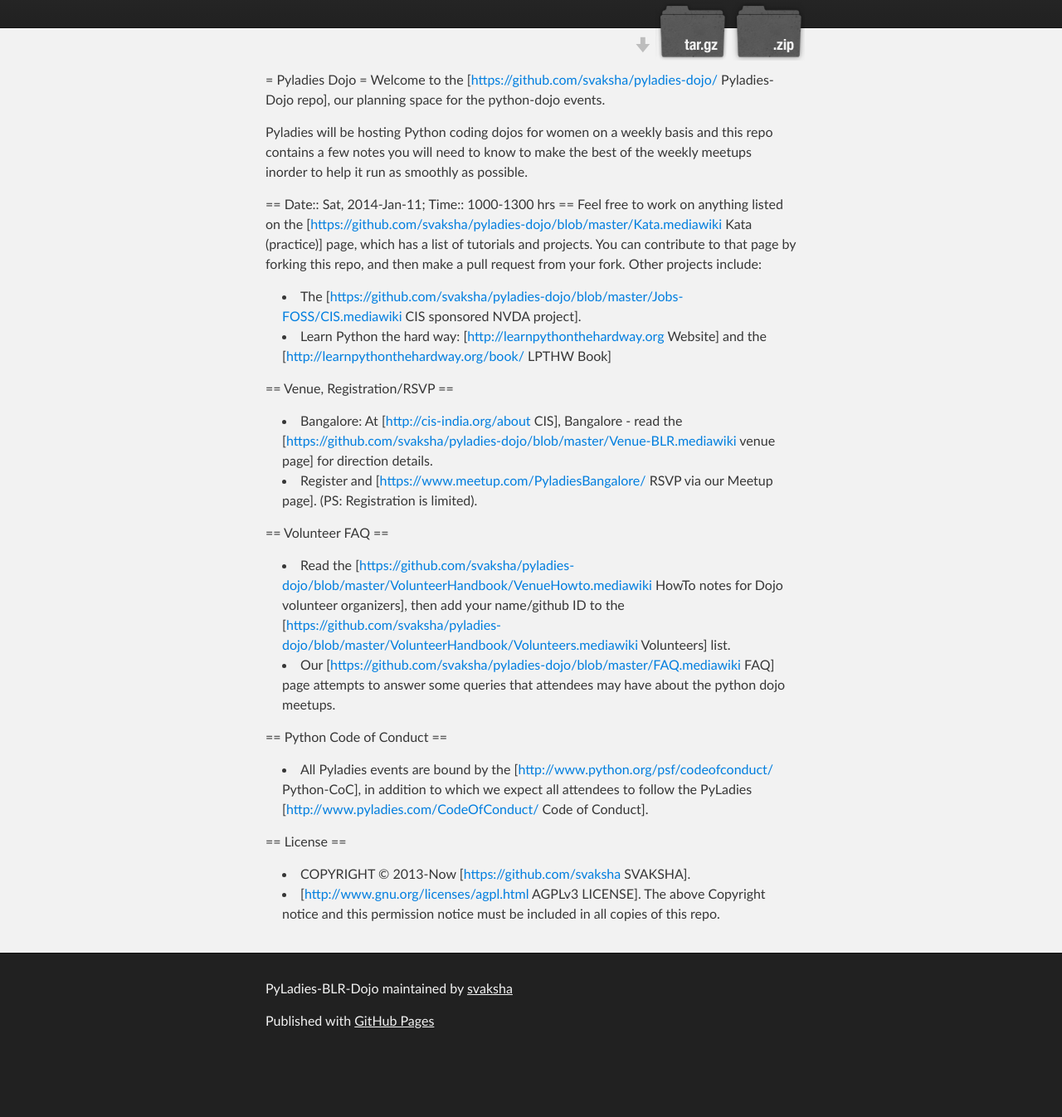
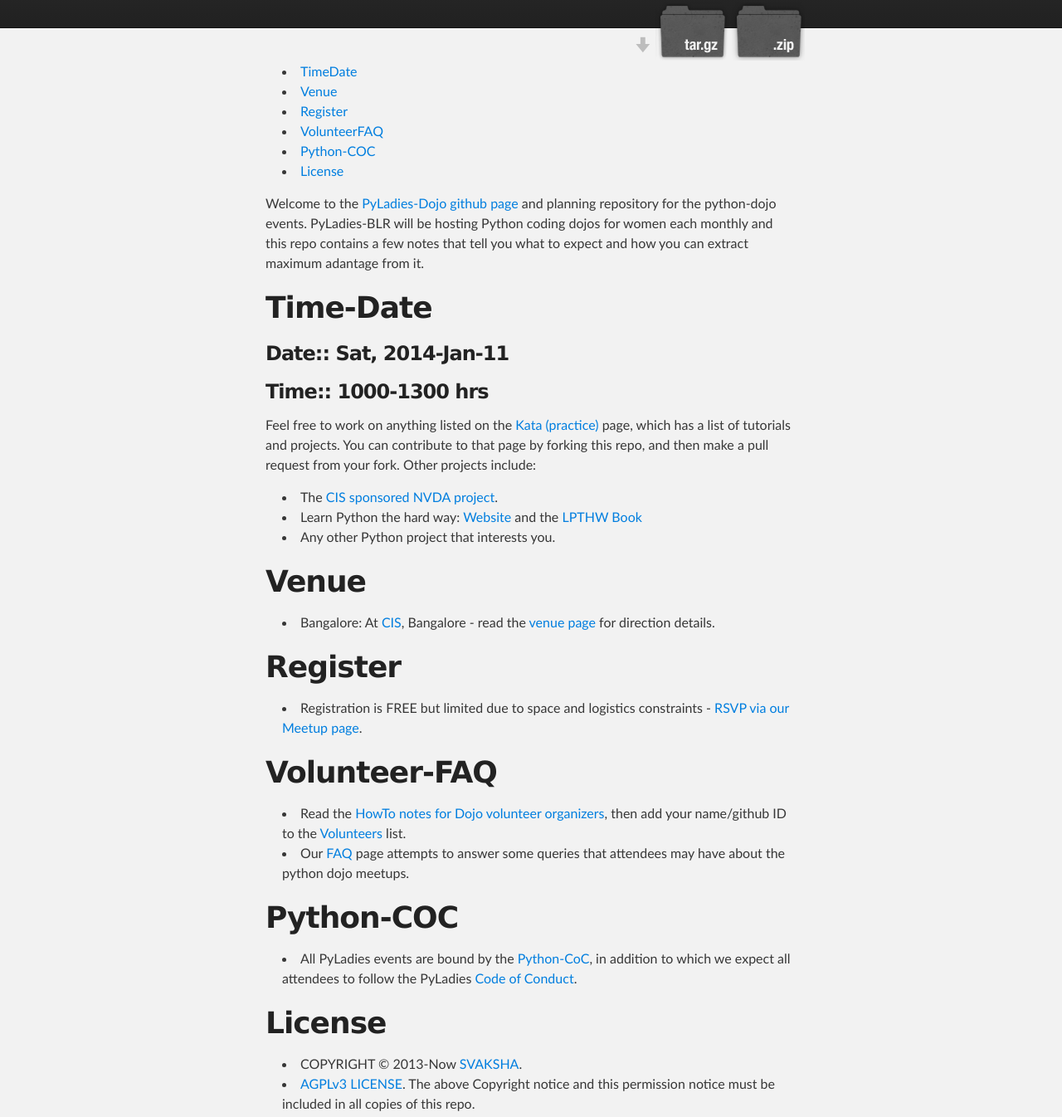
Before and after one commit to svaksha/pyladies-dojo, a plain HTML site: page index.html in a window 1280 px wide. Shown: the part 176-1522 px from the top of the page at 83% size. Before the commit the page ends 1453 px from the top, so only its background shows below. Drawn offline with Linux system fonts and the light colour scheme.

```diff
--- a/index.html
+++ b/index.html
@@ -31,36 +31,61 @@
     <!-- MAIN CONTENT -->
     <div id="main_content_wrap" class="outer">
       <section id="main_content" class="inner">
-        <p>= Pyladies Dojo =
-Welcome to the [<a href="https://github.com/svaksha/pyladies-dojo/">https://github.com/svaksha/pyladies-dojo/</a> Pyladies-Dojo repo], our planning space for the python-dojo events.</p>
+        <ul>
+<li><a href="#timedate">TimeDate</a></li>
+<li><a href="#venue">Venue</a></li>
+<li><a href="#register">Register</a></li>
+<li>
+<a href="#volunteerfaq">VolunteerFAQ</a> </li>
+<li><a href="#pythoncoc">Python-COC</a></li>
+<li>
+<a href="#license">License</a> </li>
+</ul><p>Welcome to the <a href="http://svaksha.github.io/pyladies-dojo">PyLadies-Dojo github page</a> and planning repository for the python-dojo events. PyLadies-BLR will be hosting Python coding dojos for women each monthly and this repo contains a few notes that tell you what to expect and how you can extract maximum adantage from it.</p>
 
-<p>Pyladies will be hosting Python coding dojos for women on a weekly basis and this repo contains a few notes you will need to know to make the best of the weekly meetups inorder to help it run as smoothly as possible.</p>
+<h1>
+<a name="time-date" class="anchor" href="#time-date"><span class="octicon octicon-link"></span></a>Time-Date</h1>
 
-<p>== Date:: Sat, 2014-Jan-11; Time:: 1000-1300 hrs ==
-Feel free to work on anything listed on the [<a href="https://github.com/svaksha/pyladies-dojo/blob/master/Kata.mediawiki">https://github.com/svaksha/pyladies-dojo/blob/master/Kata.mediawiki</a> Kata (practice)] page, which has a list of tutorials and projects. You can contribute to that page by forking this repo, and then make a pull request from your fork. Other projects include:</p>
+<h3>
+<a name="date-sat-2014-jan-11" class="anchor" href="#date-sat-2014-jan-11"><span class="octicon octicon-link"></span></a>Date:: Sat, 2014-Jan-11</h3>
+
+<h3>
+<a name="time-1000-1300-hrs" class="anchor" href="#time-1000-1300-hrs"><span class="octicon octicon-link"></span></a>Time:: 1000-1300 hrs</h3>
+
+<p>Feel free to work on anything listed on the <a href="https://github.com/svaksha/pyladies-dojo/blob/master/Kata.mediawiki">Kata (practice)</a> page, which has a list of tutorials and projects. You can contribute to that page by forking this repo, and then make a pull request from your fork. Other projects include:</p>
 
 <ul>
-<li>The [<a href="https://github.com/svaksha/pyladies-dojo/blob/master/Jobs-FOSS/CIS.mediawiki">https://github.com/svaksha/pyladies-dojo/blob/master/Jobs-FOSS/CIS.mediawiki</a> CIS sponsored NVDA project].</li>
-<li>Learn Python the hard way: [<a href="http://learnpythonthehardway.org">http://learnpythonthehardway.org</a> Website] and the [<a href="http://learnpythonthehardway.org/book/">http://learnpythonthehardway.org/book/</a> LPTHW Book]</li>
-</ul><p>== Venue, Registration/RSVP ==</p>
+<li>The <a href="https://github.com/svaksha/pyladies-dojo/blob/master/Jobs-FOSS/CIS.mediawiki">CIS sponsored NVDA project</a>.</li>
+<li>Learn Python the hard way: <a href="http://learnpythonthehardway.org">Website</a> and the <a href="http://learnpythonthehardway.org/book/">LPTHW Book</a>
+</li>
+<li>Any other Python project that interests you.</li>
+</ul><h1>
+<a name="venue" class="anchor" href="#venue"><span class="octicon octicon-link"></span></a>Venue</h1>
 
 <ul>
-<li>Bangalore: At [<a href="http://cis-india.org/about">http://cis-india.org/about</a> CIS], Bangalore - read the [<a href="https://github.com/svaksha/pyladies-dojo/blob/master/Venue-BLR.mediawiki">https://github.com/svaksha/pyladies-dojo/blob/master/Venue-BLR.mediawiki</a> venue page] for direction details.</li>
-<li>Register and [<a href="https://www.meetup.com/PyladiesBangalore/">https://www.meetup.com/PyladiesBangalore/</a> RSVP via our Meetup page]. (PS: Registration is limited).</li>
-</ul><p>== Volunteer FAQ ==</p>
+<li>Bangalore: At <a href="http://cis-india.org/about">CIS</a>, Bangalore - read the <a href="https://github.com/svaksha/pyladies-dojo/blob/master/Venue-BLR.mediawiki">venue page</a> for direction details.</li>
+</ul><h1>
+<a name="register" class="anchor" href="#register"><span class="octicon octicon-link"></span></a>Register</h1>
 
 <ul>
-<li>Read the [<a href="https://github.com/svaksha/pyladies-dojo/blob/master/VolunteerHandbook/VenueHowto.mediawiki">https://github.com/svaksha/pyladies-dojo/blob/master/VolunteerHandbook/VenueHowto.mediawiki</a> HowTo notes for Dojo volunteer organizers], then add your name/github ID to the [<a href="https://github.com/svaksha/pyladies-dojo/blob/master/VolunteerHandbook/Volunteers.mediawiki">https://github.com/svaksha/pyladies-dojo/blob/master/VolunteerHandbook/Volunteers.mediawiki</a> Volunteers] list.</li>
-<li>Our [<a href="https://github.com/svaksha/pyladies-dojo/blob/master/FAQ.mediawiki">https://github.com/svaksha/pyladies-dojo/blob/master/FAQ.mediawiki</a> FAQ] page attempts to answer some queries that attendees may have about the python dojo meetups.</li>
-</ul><p>== Python Code of Conduct ==</p>
+<li>Registration is FREE but limited due to space and logistics constraints - <a href="https://www.meetup.com/PyladiesBangalore/">RSVP via our Meetup page</a>.</li>
+</ul><h1>
+<a name="volunteer-faq" class="anchor" href="#volunteer-faq"><span class="octicon octicon-link"></span></a>Volunteer-FAQ</h1>
 
 <ul>
-<li>All Pyladies events are bound by the [<a href="http://www.python.org/psf/codeofconduct/">http://www.python.org/psf/codeofconduct/</a> Python-CoC], in addition to which we expect all attendees to follow the PyLadies [<a href="http://www.pyladies.com/CodeOfConduct/">http://www.pyladies.com/CodeOfConduct/</a> Code of Conduct].</li>
-</ul><p>== License ==</p>
+<li>Read the <a href="https://github.com/svaksha/pyladies-dojo/blob/master/VolunteerHandbook/VenueHowto.md">HowTo notes for Dojo volunteer organizers</a>, then add your name/github ID to the <a href="https://github.com/svaksha/pyladies-dojo/blob/master/VolunteerHandbook/Volunteers.mediawiki">Volunteers</a>  list.</li>
+<li>Our <a href="https://github.com/svaksha/pyladies-dojo/blob/master/FAQ.mediawiki">FAQ</a> page attempts to answer some queries that attendees may have about the python dojo meetups.</li>
+</ul><h1>
+<a name="python-coc" class="anchor" href="#python-coc"><span class="octicon octicon-link"></span></a>Python-COC</h1>
 
 <ul>
-<li>COPYRIGHT © 2013-Now [<a href="https://github.com/svaksha">https://github.com/svaksha</a> SVAKSHA].</li>
-<li>[<a href="http://www.gnu.org/licenses/agpl.html">http://www.gnu.org/licenses/agpl.html</a> AGPLv3 LICENSE]. The above Copyright notice and this permission notice must be included in all copies of this repo.</li>
+<li>All PyLadies events are bound by the <a href="http://www.python.org/psf/codeofconduct/">Python-CoC</a>, in addition to which we expect all attendees to follow the PyLadies <a href="http://www.pyladies.com/CodeOfConduct/">Code of Conduct</a>.</li>
+</ul><h1>
+<a name="license" class="anchor" href="#license"><span class="octicon octicon-link"></span></a>License</h1>
+
+<ul>
+<li>COPYRIGHT © 2013-Now <a href="https://github.com/svaksha">SVAKSHA</a>.</li>
+<li>
+<a href="http://www.gnu.org/licenses/agpl.html">AGPLv3 LICENSE</a>. The above Copyright notice and this permission notice must be included in all copies of this repo.</li>
 </ul>
       </section>
     </div>
```
Also changed, not shown: params.json (+1 -1 lines).
